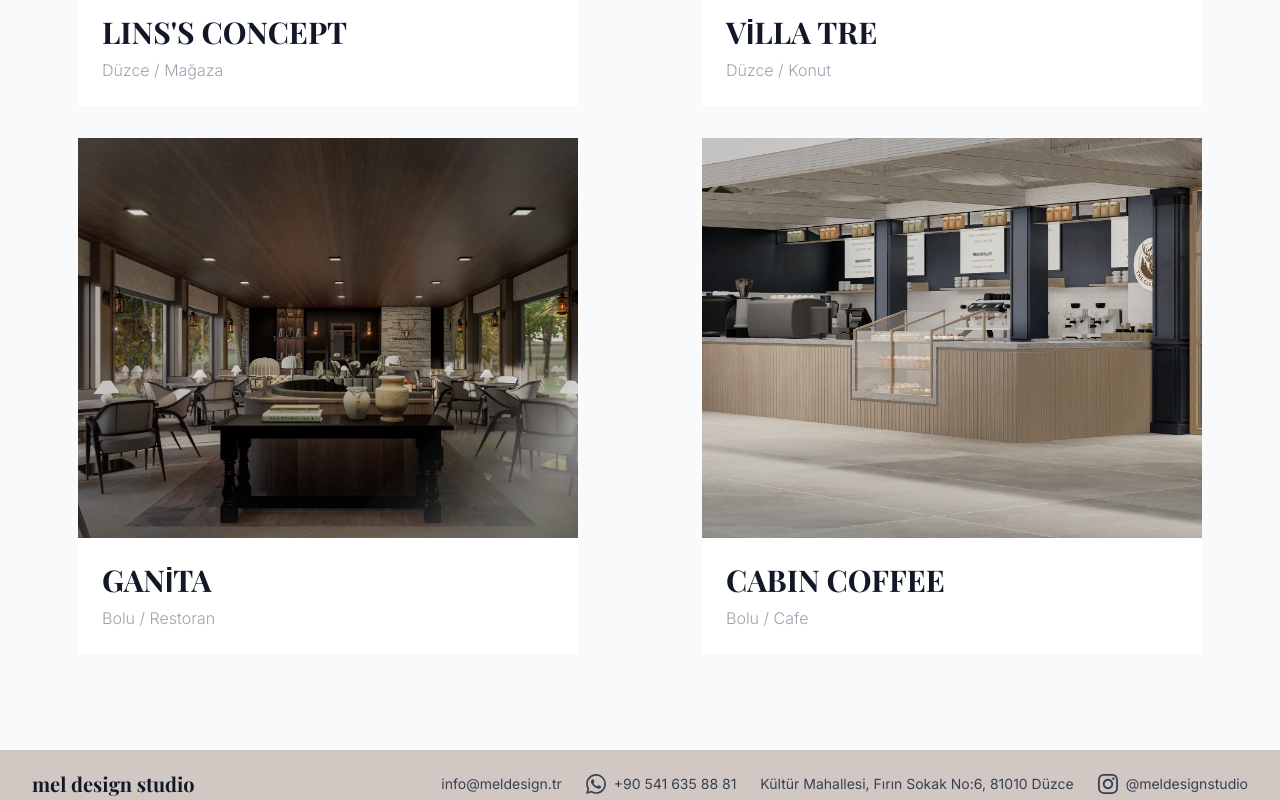
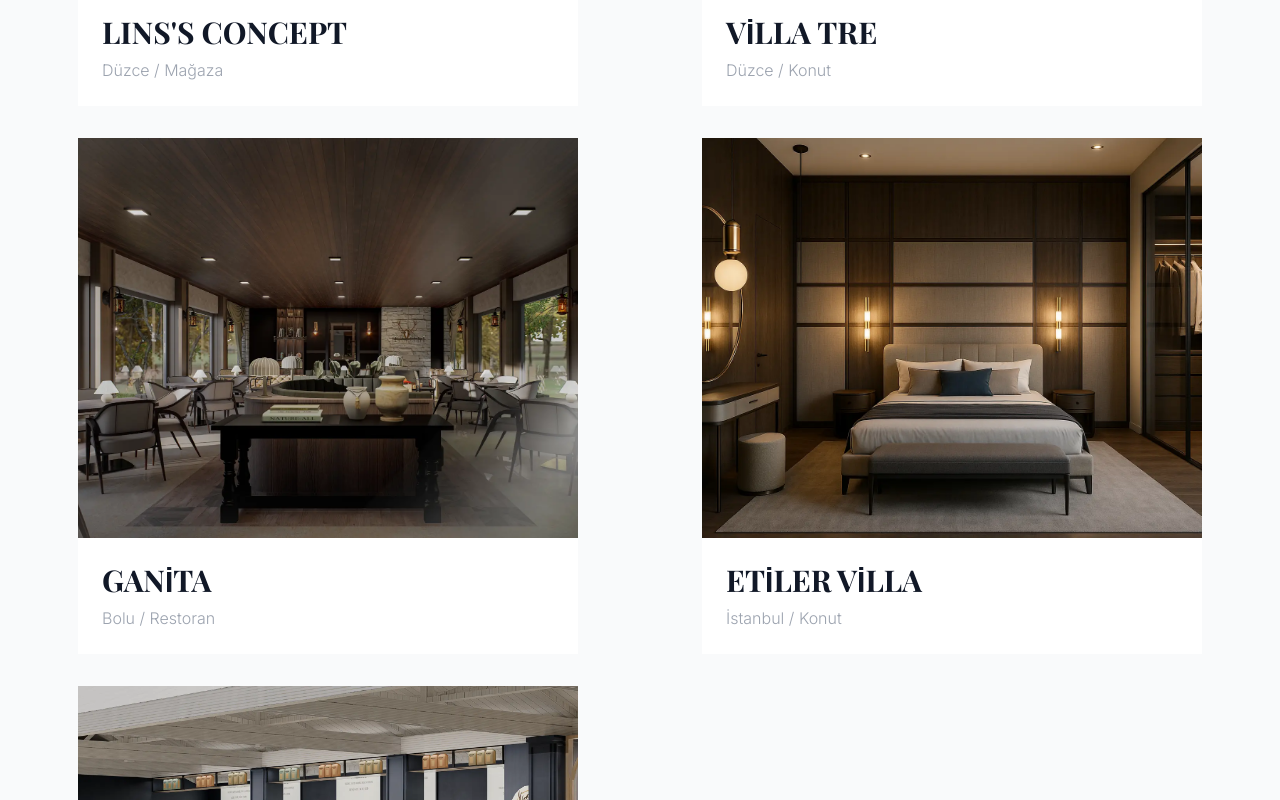
Before and after one commit to 81ers/meldesign, a Next.js app: page /projeler in a window 1280 px wide. Shown: the part 660-1460 px from the top of the page. Built offline with nearby package versions, Linux system fonts and the light colour scheme; a web font is replaced by a local one.

Commit message:
5.3 eetiler

```diff
--- a/app/projeler/data.ts
+++ b/app/projeler/data.ts
@@ -85,6 +85,20 @@
     ],
   },
   {
+    id: 4,
+    title: 'ETİLER VİLLA',
+    location: 'İstanbul',
+    type: 'Konut',
+    folder: 'etilervillaistanbul',
+    slug: 'etiler-villa',
+    description: 'İstanbul\'un en prestijli bölgelerinden birinde konumlanan lüks villa. Modern mimari ve klasik zarafetin buluşması.',
+    images: [
+      "/projeler/etilervillaistanbul/1.webp",
+      "/projeler/etilervillaistanbul/5.webp",
+      "/projeler/etilervillaistanbul/8.webp",
+    ],
+  },
+  {
     id: 5,
     title: 'CABIN COFFEE',
     location: 'Bolu',
```
